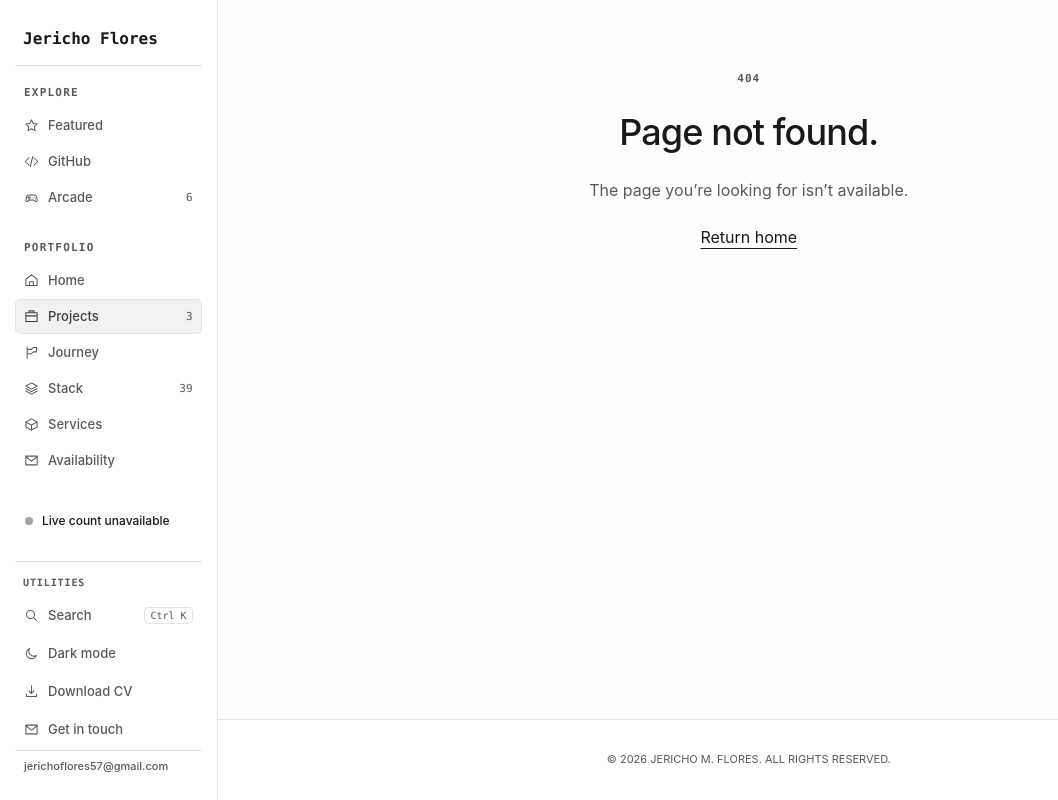
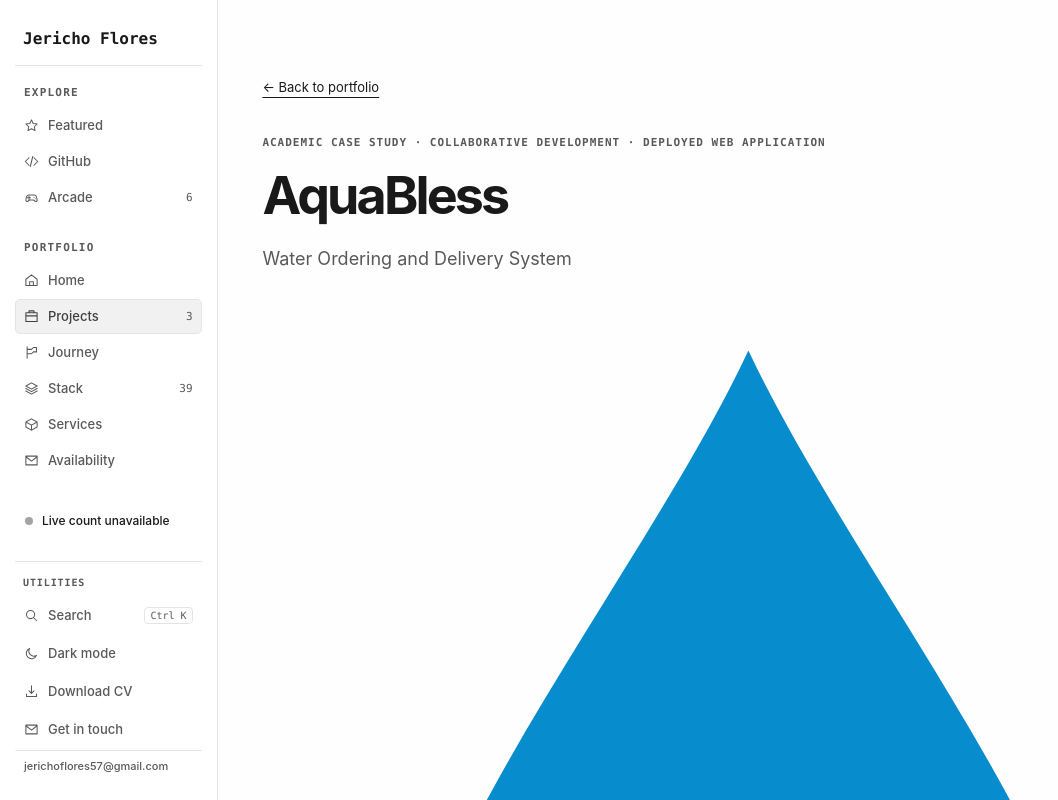
Before and after one commit to jericho2025/portfolio, a React (Vite) app in the folder frontend/: page /portfolio/aquabless in a window 1280 px wide. Shown: the top 800 px of the page, without its empty margins (0-1058 px from the left). Built offline with nearby package versions, Linux system fonts and the light colour scheme; no server answers.

Commit message:
Register AquaBless project route and SEO metadata

```diff
--- a/frontend/src/App.jsx
+++ b/frontend/src/App.jsx
@@ -9,6 +9,7 @@ import Contact from './sections/Contact.jsx';
 import { useTheme } from './hooks/useTheme.js';
 const About = lazy(() => import('./sections/About.jsx'));
 const ProjectDetails = lazy(() => import('./sections/ProjectDetails.jsx'));
+const AquaBlessProject = lazy(() => import('./sections/AquaBlessProject.jsx'));
 const Github = lazy(() => import('./sections/Github.jsx'));
 const Services = lazy(() => import('./sections/Services.jsx'));
 const Arcade = lazy(() => import('./sections/Arcade.jsx'));
@@ -21,8 +22,9 @@ const homeMetadata = {
 const routeMetadata = {
   '/': homeMetadata,
   '/about': { title: 'About & Journey', description: 'Learn about Jericho M. Flores, his information technology education, professional development, and technical skills.' },
-  '/portfolio': { title: 'Projects', description: 'Explore WISDOM, a collaborative capstone, and the Personal Developer Portfolio & Interactive Arcade by Jericho M. Flores.' },
+  '/portfolio': { title: 'Projects', description: 'Explore WISDOM, AquaBless Water Ordering and Delivery System, and the Personal Developer Portfolio & Interactive Arcade by Jericho M. Flores.' },
   '/portfolio/wisdom': { title: 'WISDOM', description: 'Explore the collaborative WISDOM capstone for furniture sales, inventory, and customization, including eight feature walkthroughs.' },
+  '/portfolio/aquabless': { title: 'AquaBless', description: 'Explore the PHP and MySQL AquaBless Water Ordering and Delivery System case study, its role-based workflows, and live Railway demo.' },
   '/services': { title: 'Services', description: 'See the web development services offered by Jericho M. Flores.' },
   '/github': { title: 'GitHub', description: 'Browse the latest public GitHub repositories from Jericho M. Flores.' },
   '/arcade': { title: 'Activity Arcade', description: 'Play six interactive browser games and track your scores and progress locally.' },
@@ -67,6 +69,7 @@ function PortfolioApp() {
             <Route path="/about" element={<About />} />
             <Route path="/portfolio" element={<Projects />} />
             <Route path="/portfolio/wisdom" element={<ProjectDetails />} />
+            <Route path="/portfolio/aquabless" element={<AquaBlessProject />} />
             <Route path="/services" element={<Services />} />
             <Route path="/github" element={<Github />} />
             <Route path="/arcade" element={<Arcade />} />
```
